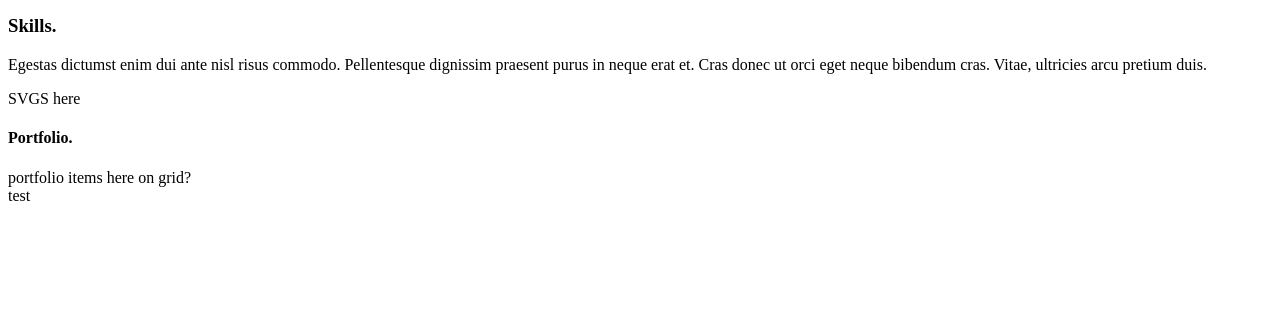
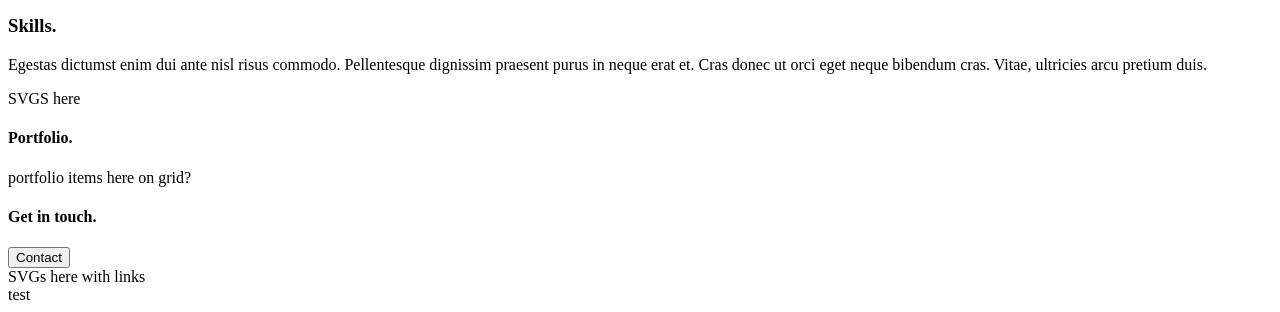
Before and after one commit to franm198/FMPortfolio, a plain HTML site: page base.html in a window 1280 px wide. Shown: the part 636-948 px from the top of the page. Before the commit the page ends 849 px from the top, so only its background shows below. Drawn offline with Linux system fonts and the light colour scheme.

Commit message:
Updated-footer-added-contact-section-also

```diff
--- a/base.html
+++ b/base.html
@@ -3,7 +3,7 @@
 <head>
     <meta charset="UTF-8">
     <meta name="viewport" content="width=device-width, initial-scale=1.0">
-    <title>Document</title>
+    <title>Francesca Mant - Junior Software Developer</title>
 </head>
 <body>
     <nav class="navigation">
@@ -41,7 +41,16 @@
         <div>portfolio items here on grid?</div>
     </section>
 
+    <section class="get-in-touch">
+        <h4 class="get-in-touch_header">Get in touch.</h4>
+        <button class="btn contact">Contact</button>
+    </section>
 
+    <footer>
+        <div class="social-buttons_footer">
+            SVGs here with links
+        </div>
+    </footer>
 </body>
 </html>
 test
```
